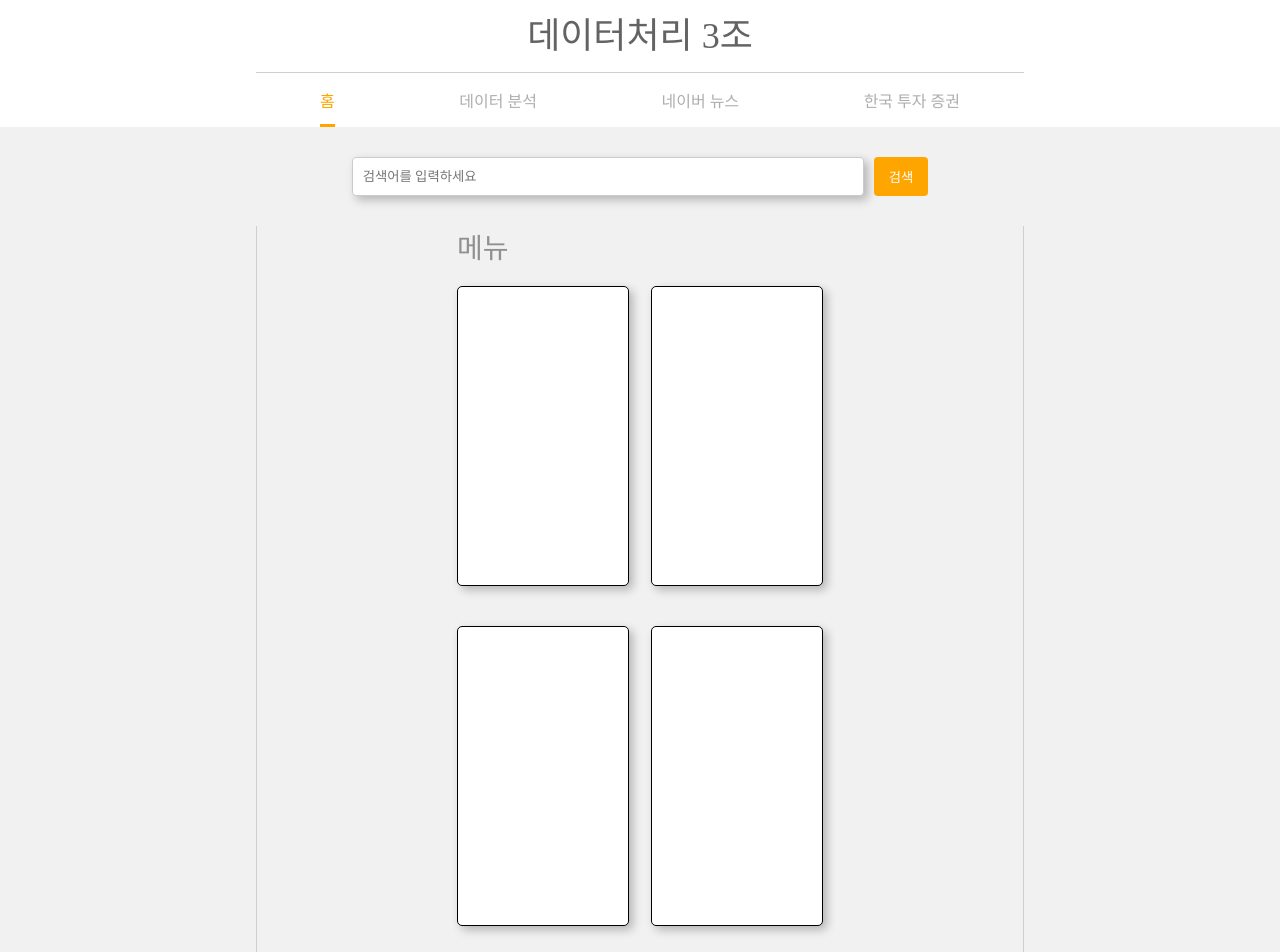
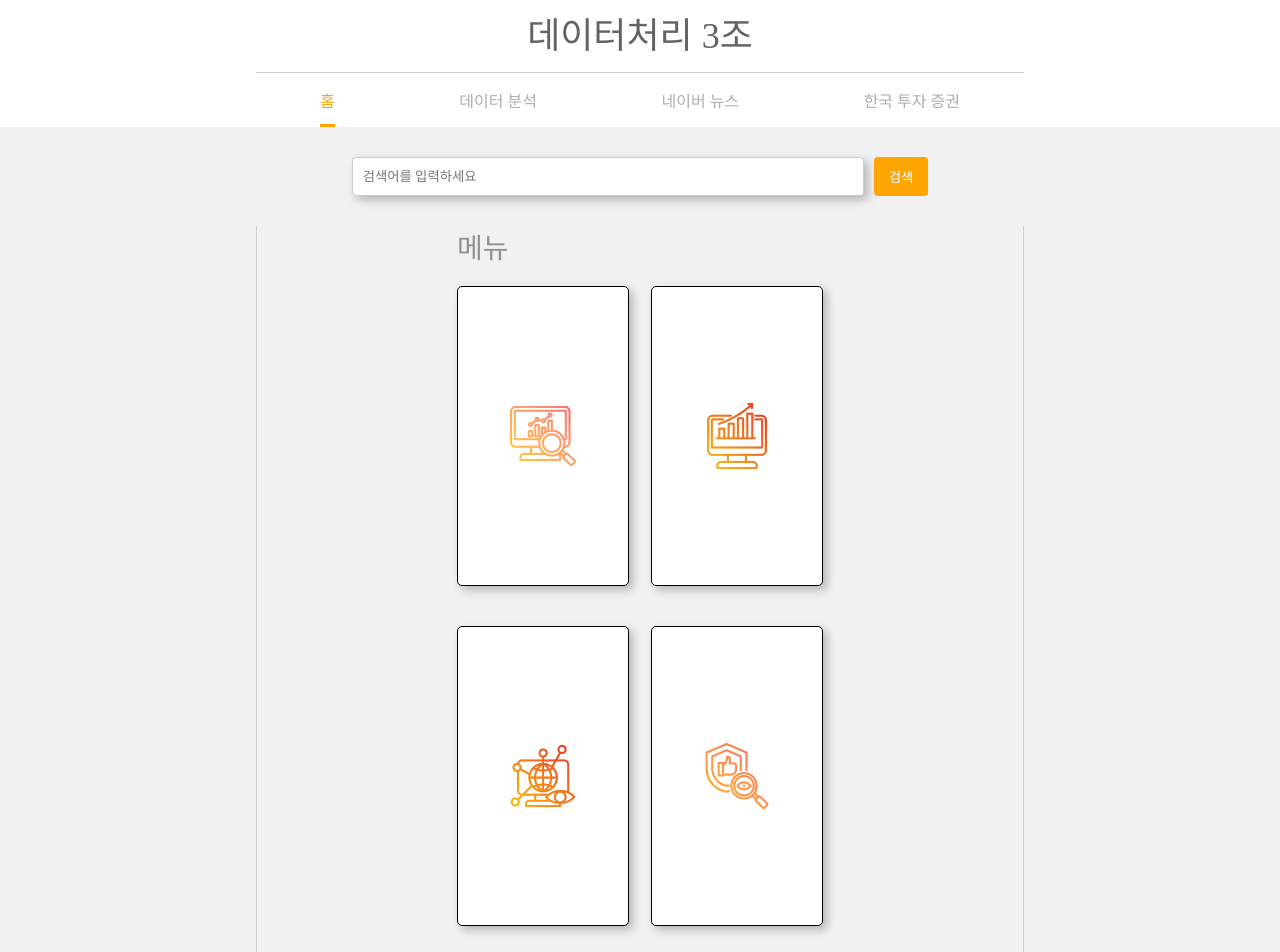
Before and after one commit to DataProcessing3/DP_front, a React (Create React App) app in the folder my-app/: page / in a window 1280 px wide. Shown: the top 952 px of the page. Built offline with nearby package versions, Linux system fonts and the light colour scheme.

Commit message:
Update Main.js

```diff
--- a/my-app/src/pages/Main.js
+++ b/my-app/src/pages/Main.js
@@ -28,12 +28,20 @@ const Main = (props) => {
 				메뉴
 			</div>
 			<div className='data-container'>
-				<div className="rectangle"></div>
-				<div className="rectangle"></div>
+				<div class="rectangle">
+					<img src="/img/analy.png" alt="Your Image" style={{ maxWidth: '40%', maxHeight: '40%', objectFit: 'contain' }} />
+					</div>
+				<div class="rectangle">
+					<img src="/img/info.png" alt="Your Image" style={{ maxWidth: '40%', maxHeight: '40%', objectFit: 'contain' }} />
+					</div>
 			</div>
 			<div className='data-container'>
-				<div className="rectangle"></div>
-				<div className="rectangle"></div>
+				<div class="rectangle">
+					<img src="/img/news.png" alt="Your Image" style={{ maxWidth: '40%', maxHeight: '40%', objectFit: 'contain' }} />
+					</div>
+				<div class="rectangle">
+					<img src="/img/rec.png" alt="Your Image" style={{ maxWidth: '40%', maxHeight: '40%', objectFit: 'contain' }} />
+					</div>
 			</div>
 			<div className='sub-title'>
 				중시 동향
```
